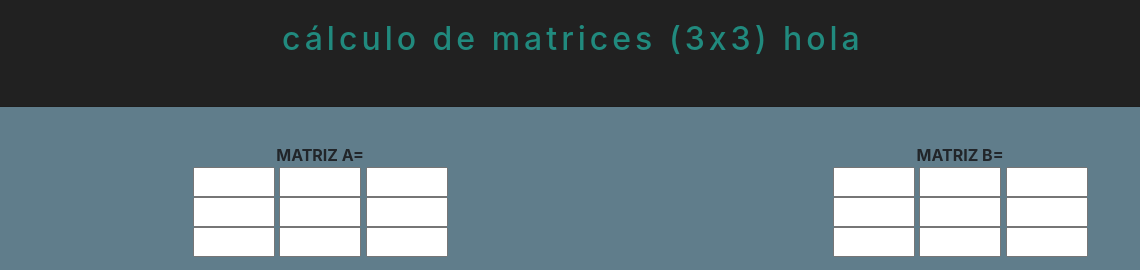
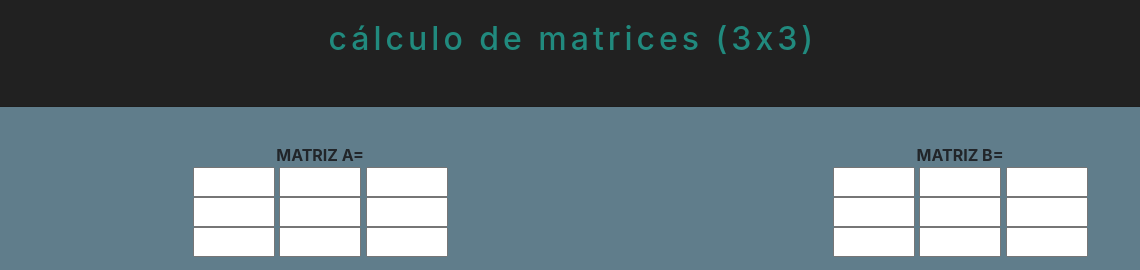
Before and after one commit to fabricolavella/fabricolavellamtr, a plain HTML site: page index.html in a window 1280 px wide. Shown: the top 270 px of the page, 0-1140 px from the left. Drawn offline with nearby package versions, Linux system fonts and the light colour scheme.

Commit message:
Update index.html

```diff
--- a/index.html
+++ b/index.html
@@ -58,7 +58,7 @@
             <a title="GitHub" href="https://github.com/fabricabj" target="_blank"><i class="fab fa-github git"></i></a>
     </div>
     <div style="background: #212121;padding-top: 20px">
-      <h2 class="titulo" align="center">cálculo de matrices (3x3) hola</h2><br>
+      <h2 class="titulo" align="center">cálculo de matrices (3x3)</h2><br>
       <hr>
     </div>
     <div style="padding-top: 20px" class="row" align="center">
```
